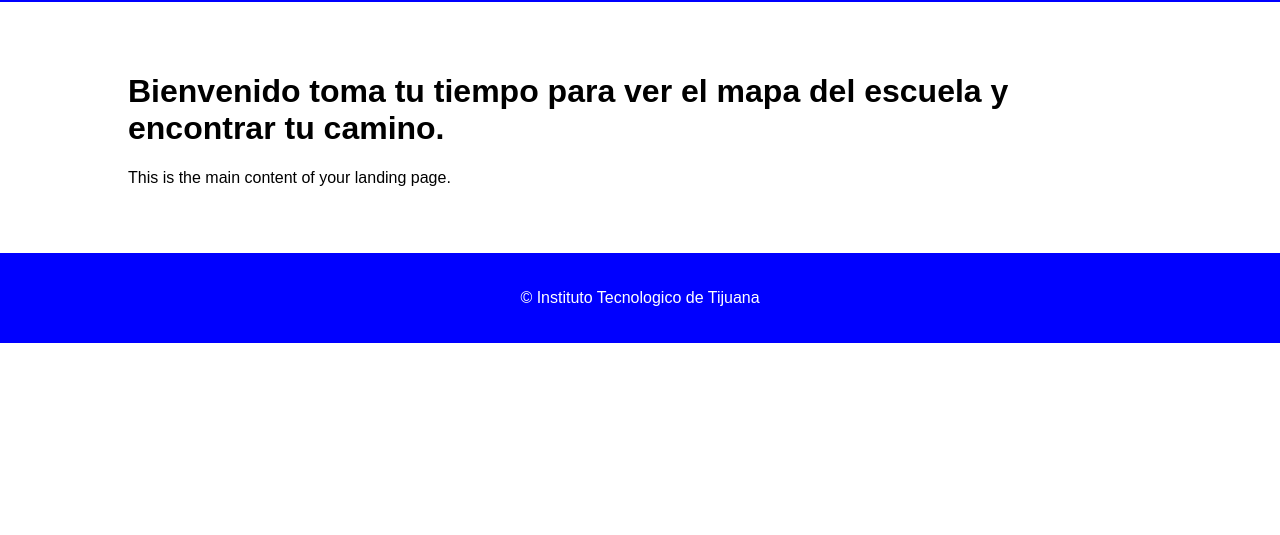
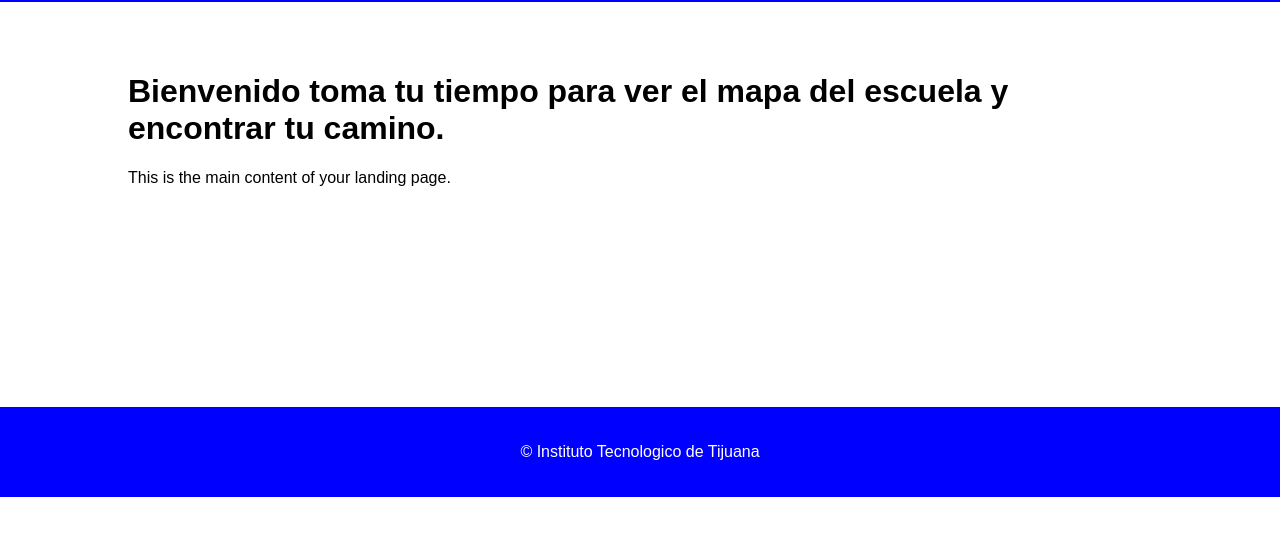
Before and after one commit to Mint2D/basic-page, a website built with Vite: page index.html in a window 1280 px wide. Shown: the part 73-608 px from the top of the page. Built offline with nearby package versions, Linux system fonts and the light colour scheme.

Commit message:
Update index.html

```diff
--- a/index.html
+++ b/index.html
@@ -26,7 +26,8 @@
 
       <h1>Bienvenido toma tu tiempo para ver el mapa del escuela y encontrar tu camino.</h1>
       <p>This is the main content of your landing page.</p>
-      <div src="threed.js"></div>
+      <canvas class="webgl"></canvas>
+      <script type="module" src="./script.js"></script>
     </div>
   </main>
 
```
